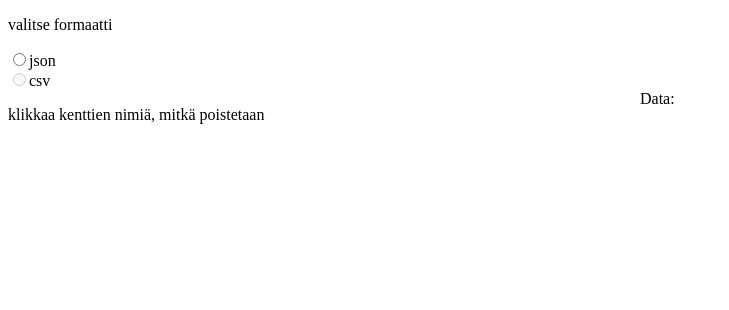
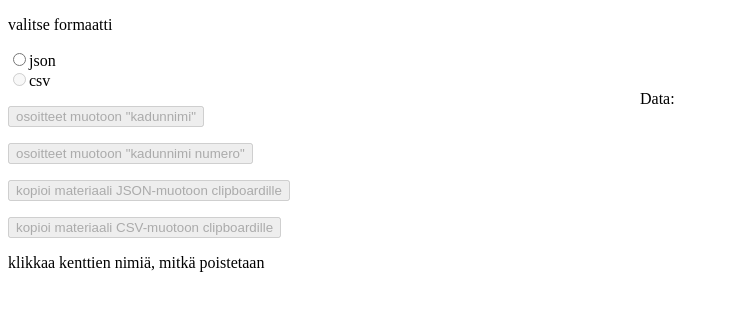
Before and after one commit to dpera005xamk/Thecleaner, a React (Create React App) app: page / in a window 1280 px wide. Shown: the top 310 px of the page, without its empty margins (0-729 px from the left). Built offline with nearby package versions, Linux system fonts and the light colour scheme.

Commit message:
taitaa vain katujennimien sanitaatio puuttua

```diff
--- a/public/index.html
+++ b/public/index.html
@@ -9,7 +9,7 @@
       content="Web site created using create-react-app"
     />
 
-    <title>React App</title>
+    <title>The Cleaner</title>
   </head>
   <body>
     <noscript>You need to enable JavaScript to run this app.</noscript>
--- a/src/App.js
+++ b/src/App.js
@@ -8,6 +8,7 @@ function App() {
   const [format, setFormat] = useState();
   const [message, setMessage] = useState('');
   const [elements, setElements] = useState([]);
+  const [buttonsDisabled, setButtonsDisabled] = useState(true);
 
   // if elements changes, change the rawData
   useEffect( () => {
@@ -42,15 +43,41 @@ function App() {
         // return the entry
         return entry;
       });
-      // tästä jatketaan, sitten pitäisi varmaan tallettaa tämä rawDataan
-      // voi olla, että menee suoraan, mutta ehkä pitää muuttaa stringiksi
-      console.log('fixed: ', fixed);
+      setButtonsDisabled(false);
       setRawData(fixed);
-      console.log('fixed 0, fixed 1 ', fixed[0], fixed[1]);
-
     }
 
   }, [elements]);
+
+  // sanitate the street address
+  // to only street name
+  const sanitateToName = () => {
+
+  }
+
+  // sanitate the street address
+  // to only streetname + first number
+  const sanitateToNameNumber = () => {
+
+  }
+
+  // stringify the rawData and add to clipBoard
+  const toClipBoardJson = () => {
+  // navigator.clipboard.writeText(copyText.value);
+    navigator.clipboard.writeText(JSON.stringify(rawData));
+  }
+
+  // converts to CSV and copies to clipBoard
+  const toClipBoardCsv = () => {
+    //const stringifiedRawData = JSON.stringify(rawData);
+    let csvData = Object.keys(rawData[0]).join(',') + '\n';
+
+    rawData.forEach( (jsonRecord) => {
+     csvData += Object.values(jsonRecord).join(',') + '\n';
+    });
+
+    navigator.clipboard.writeText(csvData);
+  }
 
   // receiveInputs inputted data
   const receiveInput = (e) => {
@@ -123,6 +150,38 @@ function App() {
           }
 
           <p>
+            <button
+              onClick= {sanitateToName}
+              disabled= {buttonsDisabled}>
+                osoitteet muotoon "kadunnimi"
+              </button>
+          </p>
+
+          <p>
+            <button
+              onClick= {sanitateToNameNumber}
+              disabled= {buttonsDisabled}>
+                osoitteet muotoon "kadunnimi numero"
+              </button>
+          </p>
+
+          <p>
+            <button
+              onClick= {toClipBoardJson}
+              disabled= {buttonsDisabled}>
+                kopioi materiaali JSON-muotoon clipboardille
+            </button>
+          </p>
+
+          <p>
+            <button
+              onClick= {toClipBoardCsv}
+              disabled= {buttonsDisabled}>
+                kopioi materiaali CSV-muotoon clipboardille
+            </button>
+          </p>
+
+          <p>
             klikkaa kenttien nimiä, mitkä poistetaan
           </p>
 
```
Also changed, not shown: src/components/Fields.js (+2 -11 lines).
